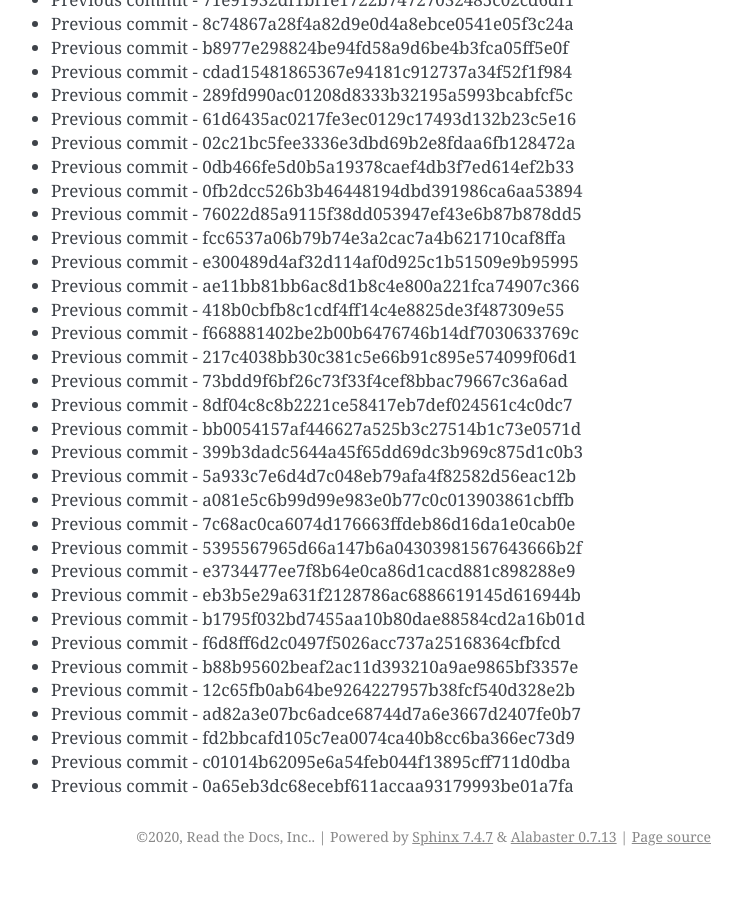
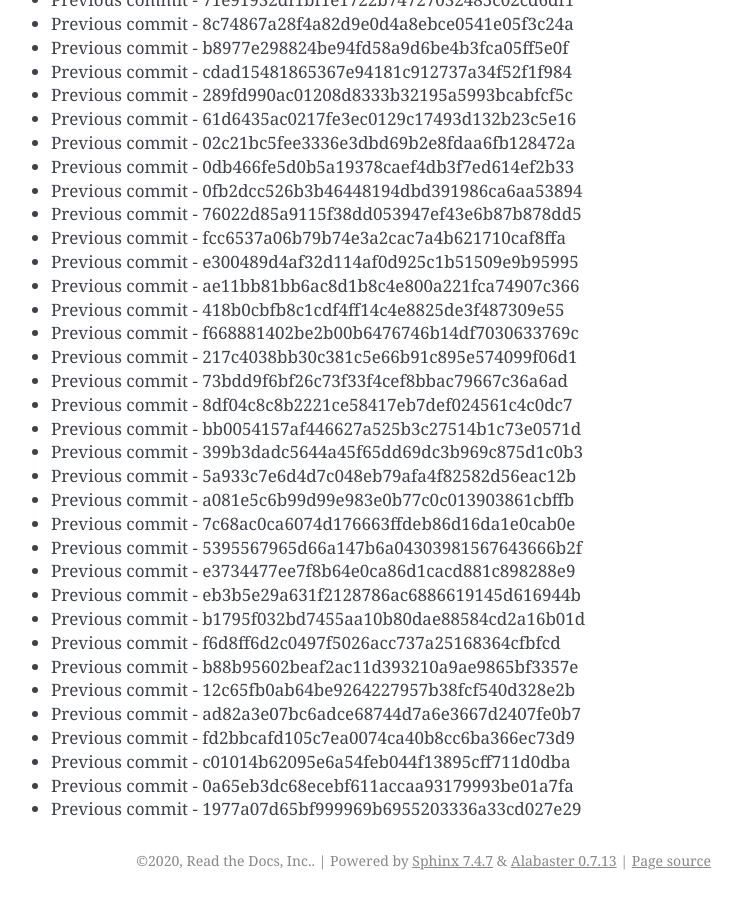
Before and after one commit to readthedocs/rtd-git-stresstest, a Sphinx documentation site: the page built from docs/updates.rst, in a window 1280 px wide and 900 px high, scrolled down 10174 px. Shown: the whole window, without its empty margins (399-1141 px from the left). Built offline with Sphinx 7.4.7, drawn with Linux system fonts in a browser that asks for light colours; before the commit the page ends 11050 px from its top, so only the background shows below that.

Commit message:
Generating commit from previous: 1977a07d65bf999969b6955203336a33cd027e29

```diff
--- a/docs/updates.rst
+++ b/docs/updates.rst
@@ -459,3 +459,4 @@ It can be tested for any performance characteristics.
 * Previous commit - fd2bbcafd105c7ea0074ca40b8cc6ba366ec73d9
 * Previous commit - c01014b62095e6a54feb044f13895cff711d0dba
 * Previous commit - 0a65eb3dc68ecebf611accaa93179993be01a7fa
+* Previous commit - 1977a07d65bf999969b6955203336a33cd027e29
```
